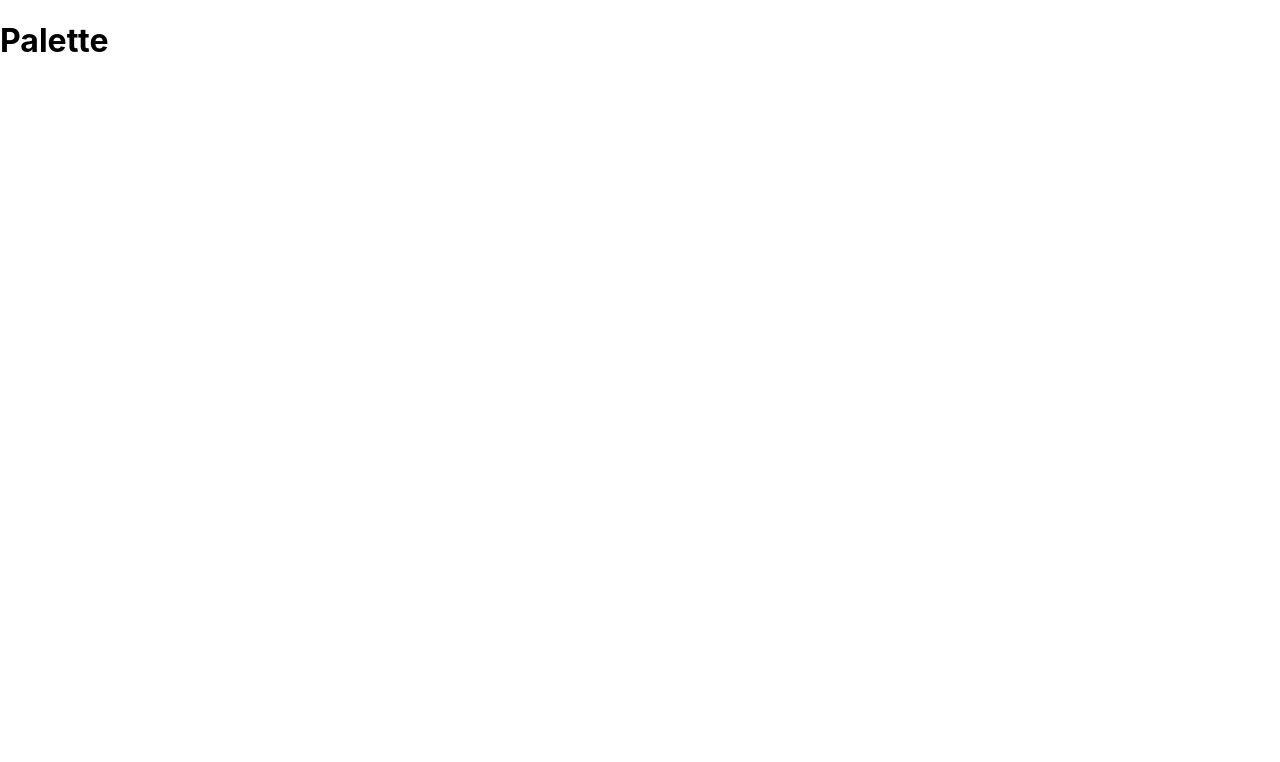
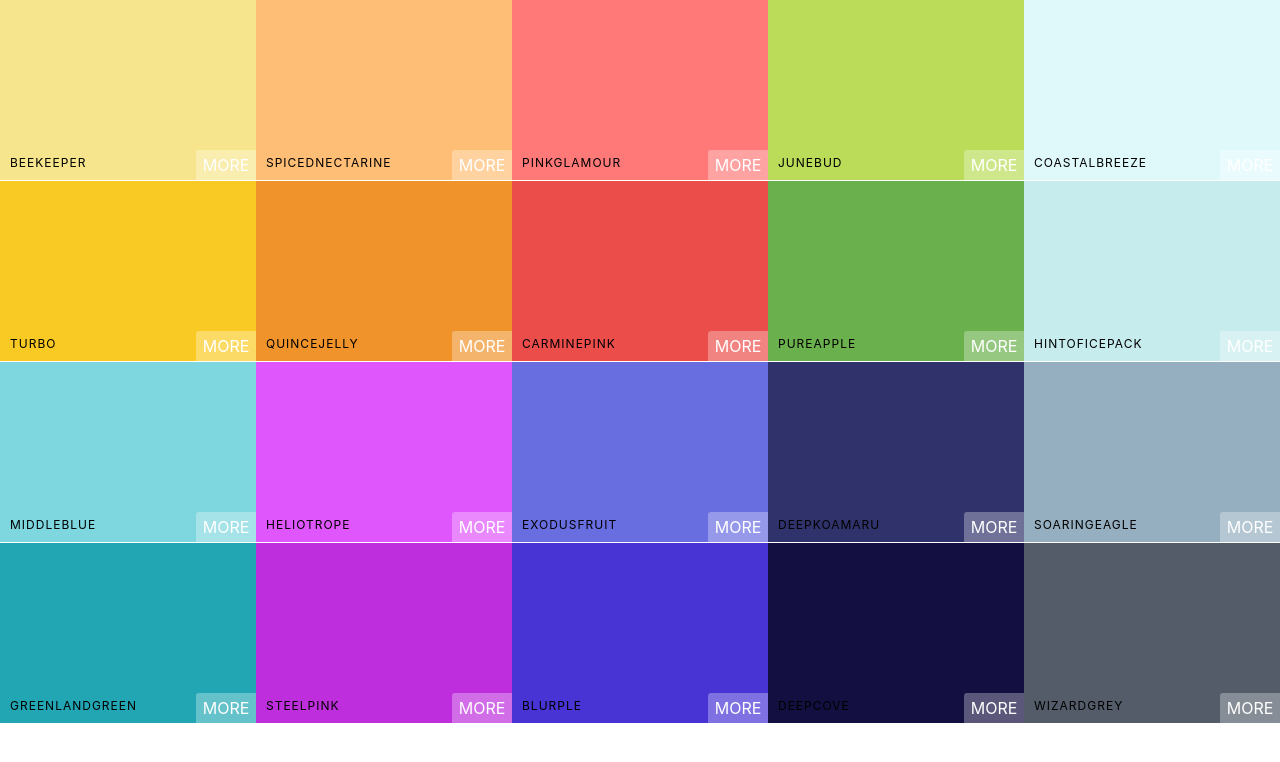
Before and after one commit to tricaodo/Color-Palette-App, a React (Create React App) app: page / in a window 1280 px wide. Shown: the top 762 px of the page. Built offline with nearby package versions, Linux system fonts and the light colour scheme.

Commit message:
added style to ColorBox

```diff
--- a/src/App.js
+++ b/src/App.js
@@ -5,7 +5,7 @@
 function App() {
   return (
     <div>
-      <Palette palette={seedColors[4]}/>
+      <Palette colors={seedColors[4].colors}/>
     </div>
   );
 }
--- /dev/null
+++ b/src/ColorBox.css
@@ -0,0 +1,58 @@
+.ColorBox{
+    width: 20%;
+    height: 25%;
+    display: inline-block;
+    margin: 0 auto;
+    cursor: pointer;
+    position: relative;
+    margin-bottom: -3px;
+}
+
+.copy-button{
+    position: absolute;
+    width: 100px;
+    height: 30px;
+    top: 50%;
+    left: 50%;
+    margin-top: -15px;
+    margin-left: -50px;
+    outline: none;
+    text-align: center;
+    line-height: 30px;
+    background-color: rgba(255,255,255,0.3);
+    border: none;
+    font-size: 1rem;
+    color:white;
+    text-transform: uppercase;
+    opacity: 0;
+    border-radius: 4px;
+
+}
+.ColorBox:hover .copy-button{
+    opacity: 1;
+    transition: 0.5s;
+}
+
+.box-content{
+    position: absolute;
+    bottom: 0px;
+    left:0px;
+    padding:10px;
+    letter-spacing: 1px;
+    text-transform: uppercase;
+    font-size:12px;
+}
+
+.see-more{
+    position: absolute;
+    right: 0px;
+    bottom: 0px;
+    background-color: rgba(255,255,255,0.3);
+    color:white;
+    width: 60px;
+    height: 30px;
+    text-align: center;
+    line-height: 30px;
+    border-top-left-radius: 3px ;
+    text-transform: uppercase;
+}
--- /dev/null
+++ b/src/ColorBox.js
@@ -0,0 +1,20 @@
+import React, { Component } from "react";
+import "./ColorBox.css";
+class ColorBox extends Component {
+  render() {
+    const { name, background } = this.props;
+    return (
+      <div className="ColorBox" style={{ backgroundColor: background }}>
+        <div className="copy-container">
+          <div className="box-content">
+            <span>{name}</span>
+          </div>
+          <button className="copy-button">Copy</button>
+        </div>
+        <span className="see-more">More</span>
+      </div>
+    );
+  }
+}
+
+export default ColorBox;
--- /dev/null
+++ b/src/Palette.css
@@ -0,0 +1,6 @@
+.Palette{
+    height: 100vh;
+}
+.Palette-colors{
+    height: 90%;
+}
--- a/src/Palette.js
+++ b/src/Palette.js
@@ -1,8 +1,17 @@
 import React, { Component } from "react";
+import ColorBox from "./ColorBox";
+import "./Palette.css";
 
 class Palette extends Component {
   render() {
-    return <h1> Palette</h1>;
+    const colorBoxes = this.props.colors.map(color => (
+      <ColorBox name={color.name} background={color.color} key={color.name} />
+    ));
+    return (
+      <div className="Palette">
+        <div className="Palette-colors">{colorBoxes}</div>
+      </div>
+    );
   }
 }
 
```
